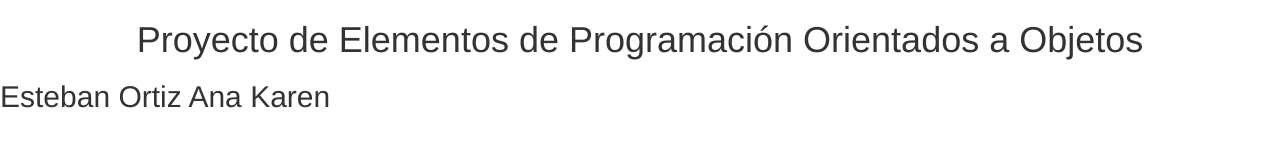
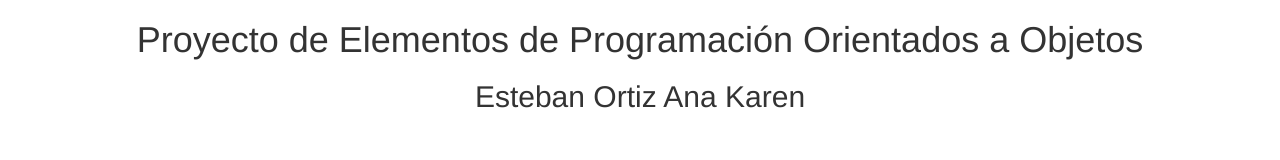
Before and after one commit to KarenEsteban/Proyecto-Elementos-EstebanGavira, a plain HTML site: page index.html in a window 1280 px wide. Drawn offline with Linux system fonts and the light colour scheme.

Commit message:
Primera subida en github

```diff
--- a/index.html
+++ b/index.html
@@ -15,6 +15,6 @@ and open the template in the editor.
     </head>
     <body>
     <center><h1>Proyecto de Elementos de Programación Orientados a Objetos</h1></center>
-        <h2>Esteban Ortiz Ana Karen</h2>
+    <center><h2>Esteban Ortiz Ana Karen</h2></center>
     </body>
 </html>
```
